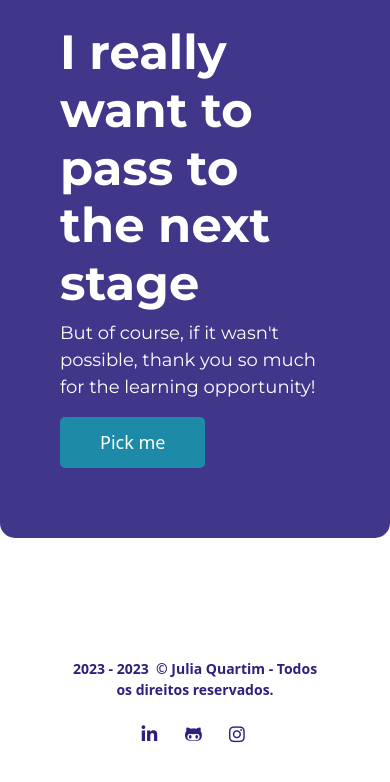
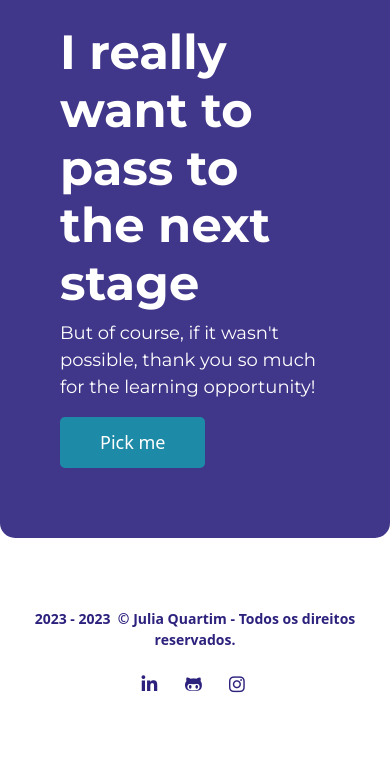
Before and after one commit to juquartim/LandingPageJQSBT, a plain HTML site: page index.html in a window 390 px wide. Shown: the part 2514-3296 px from the top of the page. After the commit the page ends 3242 px from the top, so only its background shows below. Drawn offline with nearby package versions, Linux system fonts and the light colour scheme.

Commit message:
final footer 992 adjusts

```diff
--- a/assets/css/main.css
+++ b/assets/css/main.css
@@ -437,22 +437,6 @@ section {
     background: var(--white);
 }
 
-
-/* .text-center {
-    text-align: right!important;
-} */
-
-
-/* .footer .footer-legal .credits {
-    padding-top: 4px;
-    font-size: 13px;
-    color: var(--color-white);
-}
-
-.footer .footer-legal .credits a {
-    color: var(--corDefault-light);
-} */
-
 .footer .footer-legal .social-links a {
     font-size: 18px;
     display: inline-block;
@@ -480,7 +464,7 @@ section {
 
 @media (max-width: 992px) {
     .footer .footer-legal {
-        padding: 60px;
+        padding: 10px;
     }
 }
 
```
